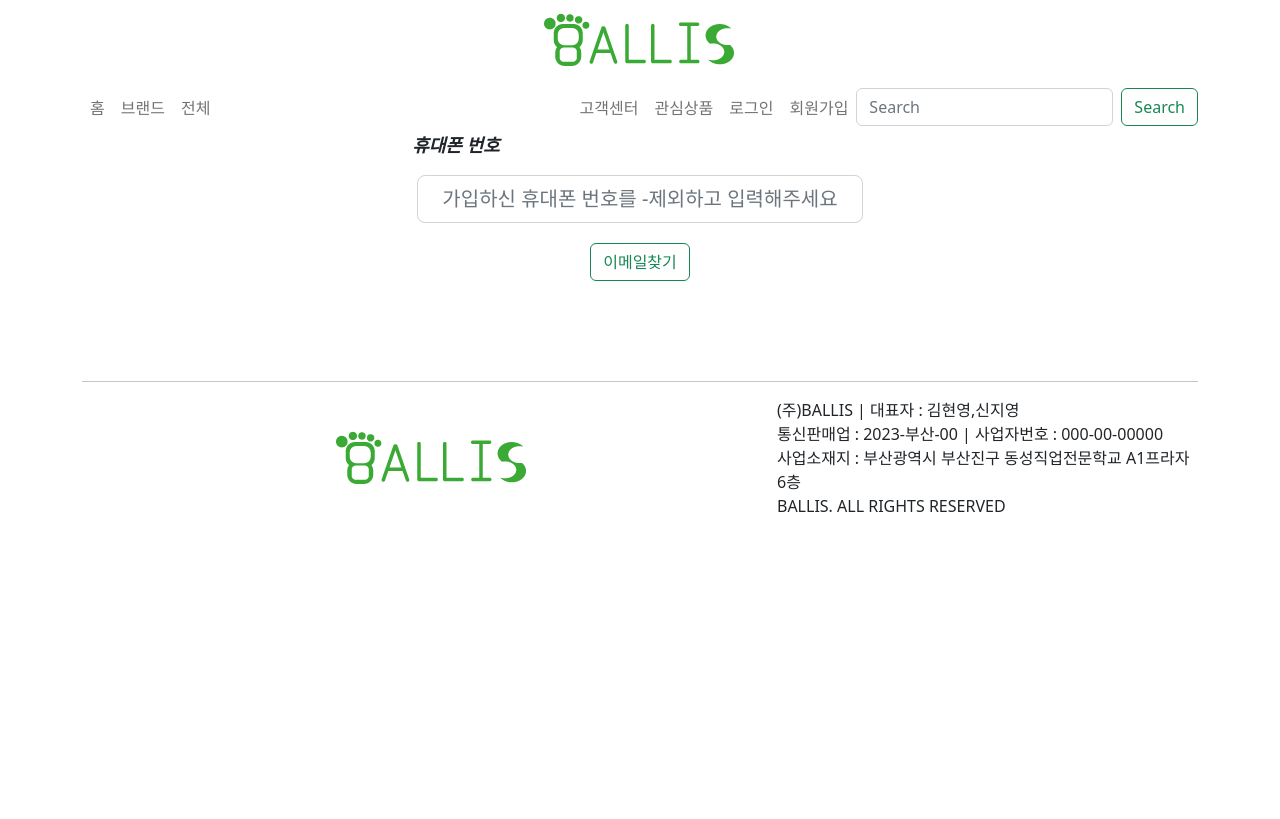
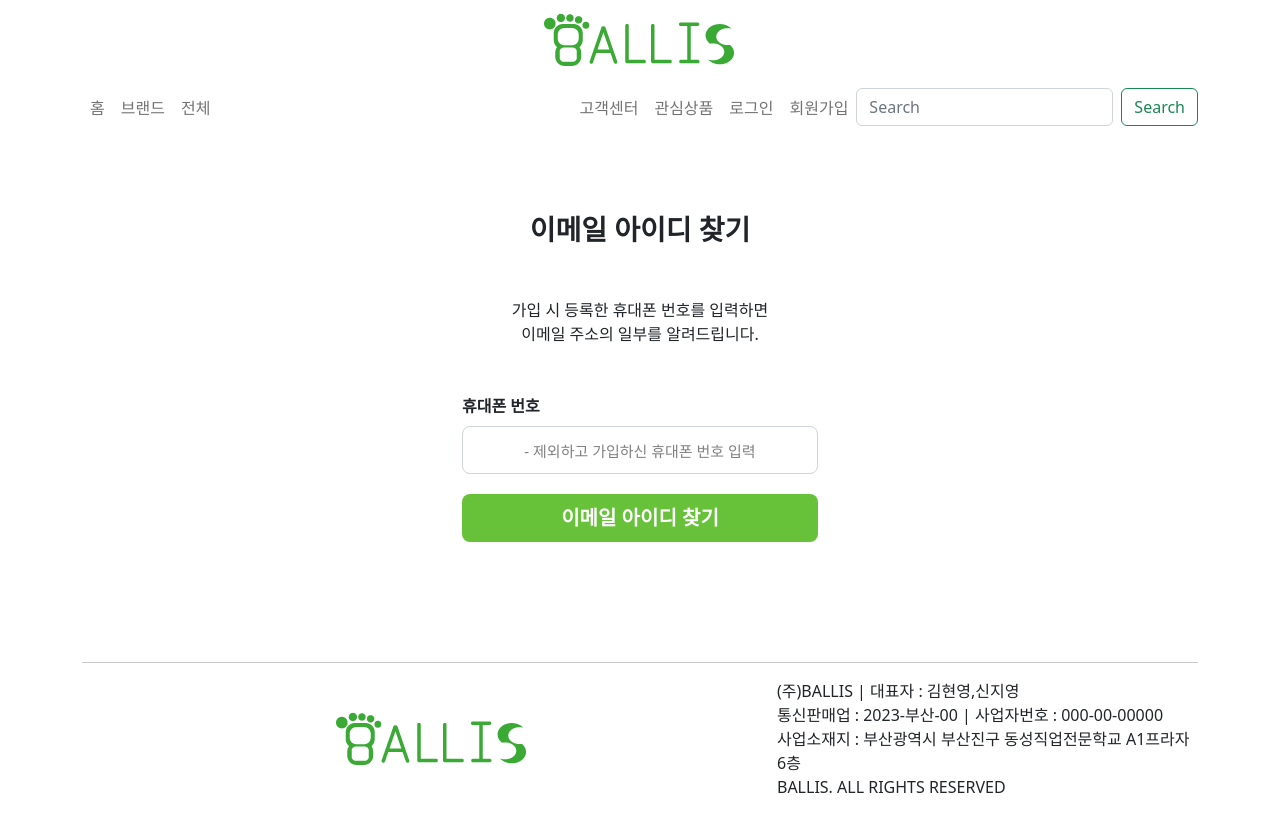
Before and after one commit to sunyoungAn/project_ballis_front, a Vue app: page /email/find in a window 1280 px wide. Built offline with nearby package versions, Linux system fonts and the light colour scheme.

Commit message:
아이디 찾기 css 수정

```diff
--- a/src/assets/css/common.css
+++ b/src/assets/css/common.css
@@ -200,6 +200,22 @@
   background-color: rgb(149, 212, 117);
   color: #ffffff;
 }
+.green_button_outline {
+  border: 1px solid rgb(103, 194, 58);
+  color: rgb(103, 194, 58);
+}
+.green_button_outline:hover{
+  background-color: rgb(103, 194, 58);
+  color: #ffffff;
+}
+.not_checked {
+  border-color: rgb(103, 194, 58);
+  color: rgb(103, 194, 58);
+}
+.not_checked:hover {
+  border-color: rgb(149, 212, 117) !important;
+  color: rgb(149, 212, 117) !important;
+}
 /* 판매 관련 버튼 */
 .blue_button {
   background-color: rgb(64, 158, 255);
--- a/src/views/UserFind.vue
+++ b/src/views/UserFind.vue
@@ -1,5 +1,5 @@
 <template>
-    <body class="container">
+    <!-- <body class="container">
      <div class="div_box">
          <label class="lbl">이메일 찾기</label>
          <p>가입 시 등록한 휴대폰 번호를 입력하면
@@ -13,14 +13,14 @@
        <input class="form-control form-control-lg text-center" type="text" v-model="state.phoneNumber" placeholder="가입하신 휴대폰 번호를 -제외하고 입력해주세요">
      </div>
 
-     <!-- Button trigger modal -->
+     Button trigger modal
      <div class="button_box">
       <button type="button" class="btn btn-outline-success" data-bs-toggle="modal" @click="findEmail()" data-bs-target="#exampleModal">
         이메일찾기
       </button>
      </div>
 
-      <!-- Modal -->
+      Modal
       <div class="modal fade" id="exampleModal" tabindex="-1" aria-labelledby="exampleModalLabel" aria-hidden="true">
         <div class="modal-dialog">
           <div class="modal-content">
@@ -39,11 +39,54 @@
         </div>
       </div>
 
-     <!-- <div class="button_box">
-       <button type="button" class="btn btn-outline-success" @click="findEmail()">이메일 찾기</button>
-     </div> -->
-    </body>
- </template>
+    </body> -->
+
+  <div class="container common_mt160 customer_wrap">
+    <div class="row justify-content-center">
+      <div class="fs-3 fw-bold text-center mt-5">이메일 아이디 찾기</div>
+      <div class="mt-5 text-center">가입 시 등록한 휴대폰 번호를 입력하면</div>
+      <div class="mt-0 text-center">이메일 주소의 일부를 알려드립니다.</div>
+
+      <div class="col-lg-4">
+        <div class="mt-5">
+          <span class="fw-bold">휴대폰 번호</span>
+          <input class="form-control form-control-lg text-center mt-2 custom_placeholder" type="text" v-model="state.phoneNumber" placeholder="- 제외하고 가입하신 휴대폰 번호 입력" />
+        </div>
+
+        <div class="button_box">
+          <button class="btn btn-lg green_button" data-bs-toggle="modal" @click="findEmail()" data-bs-target="#exampleModal">
+            이메일 아이디 찾기
+          </button>
+        </div>
+      </div>
+    </div>
+
+    <!-- 모달  -->
+    <div class="modal fade" id="exampleModal" tabindex="-1" aria-labelledby="exampleModalLabel" aria-hidden="true">
+  <div class="modal-dialog">
+    <div class="modal-content">
+      <div class="modal-header">
+        <div class="d-flex justify-content-end">
+          <button class="btn-close text-end" data-bs-dismiss="modal" aria-label="Close"></button>
+        </div>
+        <div class="fs-4 fw-bold mt-3 mx-auto text-center" id="exampleModalLabel">이메일 주소 찾기 성공</div>
+      </div>
+      <div class="row justify-content-center">
+        <div class="col-lg-6">
+          <div class="modal-body text-center fs-5 mt-2">
+            {{ maskedEmail }}
+          </div>
+          <div class="modal-footer mb-3">
+            <button class="btn green_button_outline mt-4 mb-3" data-bs-dismiss="modal"><router-link to="/member/login">로그인</router-link></button>
+            <button class="btn green_button_outline mt-4 mb-3">비밀번호찾기</button>
+          </div>
+        </div>
+      </div>
+    </div>
+  </div>
+</div>
+  </div>
+</template>
 
  <script>
 import { reactive } from 'vue'
@@ -57,7 +100,7 @@ import axios from 'axios'
       })
 
       const findEmail = () =>{
-        axios.get(`/api/find/member/${state.phoneNumber}`).then((res)=>{
+        axios.get(`/api/find/email/${state.phoneNumber}`).then((res)=>{
           state.email=res.data;
         }).catch(()=>{
           window.alert("찾기 실패");
@@ -85,53 +128,74 @@ import axios from 'axios'
  </script>
 
  <style lang="css" scoped>
- .container {
+ @import "../assets/css/common.css";
+ /* .container {
    width: 1280;
    margin: 0 auto;
- }
+ } */
 
- .div_box{
+ /* .div_box{
    text-align: center;
- }
+ } */
 
- .input_box{
+ /* .input_box{
    width: 40%;
    text-align: center;
    margin: 0 auto;
- }
+ } */
 
- .lbl{
+ /* .lbl{
    font-size: xx-large;
    font-weight: bolder;
    padding: 10px;
    font-style: italic;
- }
+ } */
 
- .button_box{
+ /* .button_box{
    padding-top: 20px;
    text-align: center;
    margin-bottom: 20px;
- }
+ } */
 
+/*
  .button_box2{
    text-align: center;
    margin-bottom: 20px;
- }
+ } */
 
  a{
    text-decoration: none;
-   color: green;
+   color: rgb(103, 194, 58);
  }
 
  a:hover{
-  color:white
+  color:#ffffff;
+  font-weight: normal;
  }
 
- .p_tag_box{
+ /* .p_tag_box{
   text-align: center;
   margin-right: 33%;
   font-size: large;
   font-weight: bold;
   font-style: italic;
- }
+ } */
+ .green_button {
+  width: 100%;
+  background-color: rgb(103, 194, 58);
+  color: #ffffff;
+  font-weight: bold;
+}
+.green_button:hover {
+  background-color: rgb(149, 212, 117);
+  color: #ffffff;
+}
+.green_button_outline {
+  border: 1px solid rgb(103, 194, 58);
+  color: rgb(103, 194, 58);
+}
+.green_button_outline:hover{
+  background-color: rgb(103, 194, 58);
+  color: #ffffff;
+}
  </style>
--- a/src/views/UserLogin.vue
+++ b/src/views/UserLogin.vue
@@ -37,8 +37,8 @@
 
           <div class="mt-5 text-center">
             <span class="mx-3 vertical_line"><router-link to="/member/join">회원가입</router-link></span>
-            <span class="mx-3 vertical_line"><router-link to="/email/find">아이디찾기</router-link></span>
-            <span class="mx-3"><router-link to="/password/find">비밀번호찾기</router-link></span>
+            <span class="mx-3 vertical_line"><router-link to="/email/find">아이디 찾기</router-link></span>
+            <span class="mx-3"><router-link to="/password/find">비밀번호 찾기</router-link></span>
           </div>
         </div>
       </div>
```
